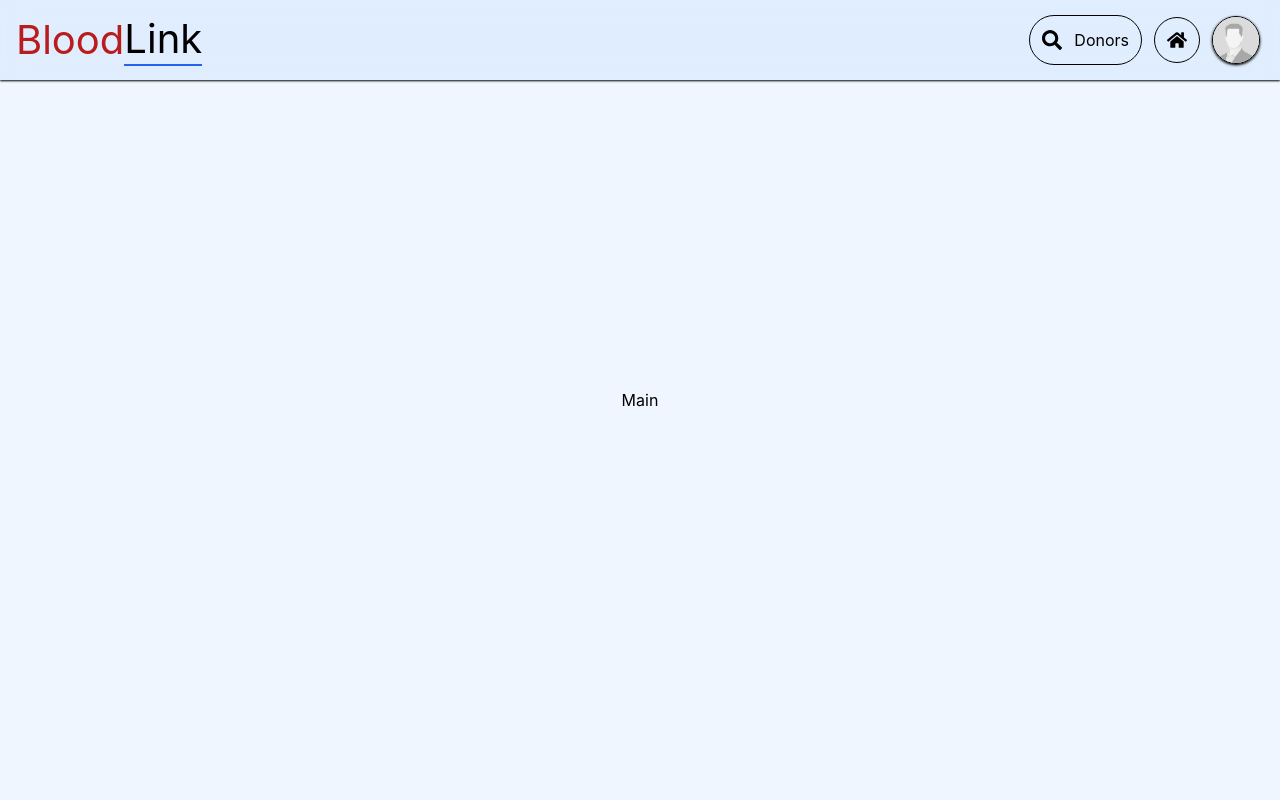
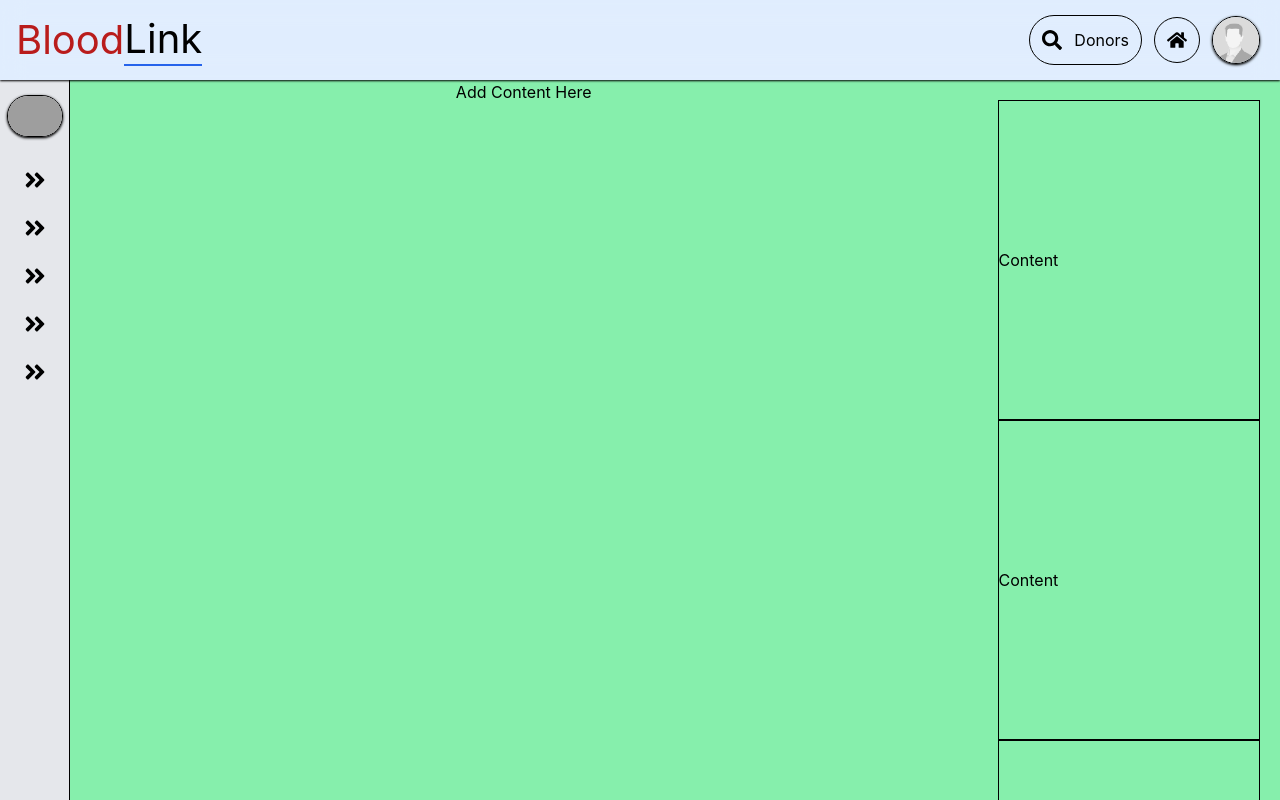
Before and after one commit to MrYious/BloodLink, a React (Create React App) app in the folder app/: page /main/active in a window 1280 px wide. Shown: the top 800 px of the page. Built offline with nearby package versions, Linux system fonts and the light colour scheme; sample sign-in values are in the browser's storage; grey boxes are pictures that could not be loaded; what tw-elements would draw is missing.

Commit message:
feat: update layout of other pages

```diff
--- a/app/src/pages/Active.js
+++ b/app/src/pages/Active.js
@@ -4,6 +4,7 @@ import { useContext, useEffect, useState } from "react";
 import { FaTimes } from 'react-icons/fa';
 import { MainContext } from '../App.js'
 import MainNavigationBar from '../components/MainNavigationBar';
+import SideBar from '../components/SideBar.js';
 import axios  from "axios";
 
 const Active = () => {
@@ -52,12 +53,34 @@ const Active = () => {
           </div>
         }
         <MainNavigationBar />
-        <div className='flex justify-center items-center flex-col min-h-[100vh] '>
-          Main
+        <div className='flex flex-col min-h-[100vh] '>
+          <div className="h-[10vh]"></div>
+          <div className="flex min-h-[90vh]">
+            {/* 1 */}
+            <SideBar />
+            {/* 2 */}
+            <div className="flex w-full bg-green-300">
+              <div className="flex flex-col w-full text-center">
+                Add Content Here
+              </div>
+              <div className="flex flex-col w-[25%] p-5 shrink-0">
+                <div className='flex items-center h-[40vh] border border-black'>
+                  Content
+                </div>
+                <div className='flex items-center h-[40vh] border border-black'>
+                  Content
+                </div>
+                <div className='flex items-center h-[40vh] border border-black'>
+                  Content
+                </div>
+                <div className='flex items-center h-[40vh] border border-black'>
+                  Content
+                </div>
+              </div>
+            </div>
+          </div>
         </div>
-      </section><div className='flex justify-center items-center flex-col min-h-[90vh] '>
-          Main
-        </div>
+      </section>
     </div>
   );
 }
--- a/app/src/pages/HistoryCancelled.js
+++ b/app/src/pages/HistoryCancelled.js
@@ -4,6 +4,7 @@ import { useContext, useEffect, useState } from "react";
 import { FaTimes } from 'react-icons/fa';
 import { MainContext } from '../App.js'
 import MainNavigationBar from '../components/MainNavigationBar';
+import SideBar from '../components/SideBar.js';
 import axios  from "axios";
 
 const HistoryCancelled = () => {
@@ -52,12 +53,34 @@ const HistoryCancelled = () => {
           </div>
         }
         <MainNavigationBar />
-        <div className='flex justify-center items-center flex-col min-h-[100vh] '>
-          Main
+        <div className='flex flex-col min-h-[100vh] '>
+          <div className="h-[10vh]"></div>
+          <div className="flex min-h-[90vh]">
+            {/* 1 */}
+            <SideBar />
+            {/* 2 */}
+            <div className="flex w-full bg-green-300">
+              <div className="flex flex-col w-full text-center">
+                Add Content Here
+              </div>
+              <div className="flex flex-col w-[25%] p-5 shrink-0">
+                <div className='flex items-center h-[40vh] border border-black'>
+                  Content
+                </div>
+                <div className='flex items-center h-[40vh] border border-black'>
+                  Content
+                </div>
+                <div className='flex items-center h-[40vh] border border-black'>
+                  Content
+                </div>
+                <div className='flex items-center h-[40vh] border border-black'>
+                  Content
+                </div>
+              </div>
+            </div>
+          </div>
         </div>
-      </section><div className='flex justify-center items-center flex-col min-h-[90vh] '>
-          Main
-        </div>
+      </section>
     </div>
   );
 }
--- a/app/src/pages/HistoryCompleted.js
+++ b/app/src/pages/HistoryCompleted.js
@@ -4,6 +4,7 @@ import { useContext, useEffect, useState } from "react";
 import { FaTimes } from 'react-icons/fa';
 import { MainContext } from '../App.js'
 import MainNavigationBar from '../components/MainNavigationBar';
+import SideBar from '../components/SideBar.js';
 import axios  from "axios";
 
 const HistoryCompleted = () => {
@@ -52,12 +53,34 @@ const HistoryCompleted = () => {
           </div>
         }
         <MainNavigationBar />
-        <div className='flex justify-center items-center flex-col min-h-[100vh] '>
-          Main
+        <div className='flex flex-col min-h-[100vh] '>
+          <div className="h-[10vh]"></div>
+          <div className="flex min-h-[90vh]">
+            {/* 1 */}
+            <SideBar />
+            {/* 2 */}
+            <div className="flex w-full bg-green-300">
+              <div className="flex flex-col w-full text-center">
+                Add Content Here
+              </div>
+              <div className="flex flex-col w-[25%] p-5 shrink-0">
+                <div className='flex items-center h-[40vh] border border-black'>
+                  Content
+                </div>
+                <div className='flex items-center h-[40vh] border border-black'>
+                  Content
+                </div>
+                <div className='flex items-center h-[40vh] border border-black'>
+                  Content
+                </div>
+                <div className='flex items-center h-[40vh] border border-black'>
+                  Content
+                </div>
+              </div>
+            </div>
+          </div>
         </div>
-      </section><div className='flex justify-center items-center flex-col min-h-[90vh] '>
-          Main
-        </div>
+      </section>
     </div>
   );
 }
--- a/app/src/pages/HistoryDeclined.js
+++ b/app/src/pages/HistoryDeclined.js
@@ -4,6 +4,7 @@ import { useContext, useEffect, useState } from "react";
 import { FaTimes } from 'react-icons/fa';
 import { MainContext } from '../App.js'
 import MainNavigationBar from '../components/MainNavigationBar';
+import SideBar from '../components/SideBar.js';
 import axios  from "axios";
 
 const HistoryDeclined = () => {
@@ -52,12 +53,34 @@ const HistoryDeclined = () => {
           </div>
         }
         <MainNavigationBar />
-        <div className='flex justify-center items-center flex-col min-h-[100vh] '>
-          Main
+        <div className='flex flex-col min-h-[100vh] '>
+          <div className="h-[10vh]"></div>
+          <div className="flex min-h-[90vh]">
+            {/* 1 */}
+            <SideBar />
+            {/* 2 */}
+            <div className="flex w-full bg-green-300">
+              <div className="flex flex-col w-full text-center">
+                Add Content Here
+              </div>
+              <div className="flex flex-col w-[25%] p-5 shrink-0">
+                <div className='flex items-center h-[40vh] border border-black'>
+                  Content
+                </div>
+                <div className='flex items-center h-[40vh] border border-black'>
+                  Content
+                </div>
+                <div className='flex items-center h-[40vh] border border-black'>
+                  Content
+                </div>
+                <div className='flex items-center h-[40vh] border border-black'>
+                  Content
+                </div>
+              </div>
+            </div>
+          </div>
         </div>
-      </section><div className='flex justify-center items-center flex-col min-h-[90vh] '>
-          Main
-        </div>
+      </section>
     </div>
   );
 }
--- a/app/src/pages/Main.js
+++ b/app/src/pages/Main.js
@@ -59,8 +59,8 @@ const Main = () => {
             {/* 1 */}
             <SideBar />
             {/* 2 */}
-            <div className="flex w-full ">
-              <div className="flex flex-col w-full text-center ">
+            <div className="flex w-full bg-green-300">
+              <div className="flex flex-col w-full text-center">
                 Add Content Here
               </div>
               <div className="flex flex-col w-[25%] p-5 shrink-0">
--- a/app/src/pages/Requests.js
+++ b/app/src/pages/Requests.js
@@ -4,6 +4,7 @@ import { useContext, useEffect, useState } from "react";
 import { FaTimes } from 'react-icons/fa';
 import { MainContext } from '../App.js'
 import MainNavigationBar from '../components/MainNavigationBar';
+import SideBar from '../components/SideBar.js';
 import axios  from "axios";
 
 const Requests = () => {
@@ -52,12 +53,34 @@ const Requests = () => {
           </div>
         }
         <MainNavigationBar />
-        <div className='flex justify-center items-center flex-col min-h-[100vh] '>
-          Main
+        <div className='flex flex-col min-h-[100vh] '>
+          <div className="h-[10vh]"></div>
+          <div className="flex min-h-[90vh]">
+            {/* 1 */}
+            <SideBar />
+            {/* 2 */}
+            <div className="flex w-full bg-green-300">
+              <div className="flex flex-col w-full text-center">
+                Add Content Here
+              </div>
+              <div className="flex flex-col w-[25%] p-5 shrink-0">
+                <div className='flex items-center h-[40vh] border border-black'>
+                  Content
+                </div>
+                <div className='flex items-center h-[40vh] border border-black'>
+                  Content
+                </div>
+                <div className='flex items-center h-[40vh] border border-black'>
+                  Content
+                </div>
+                <div className='flex items-center h-[40vh] border border-black'>
+                  Content
+                </div>
+              </div>
+            </div>
+          </div>
         </div>
-      </section><div className='flex justify-center items-center flex-col min-h-[90vh] '>
-          Main
-        </div>
+      </section>
     </div>
   );
 }
```
